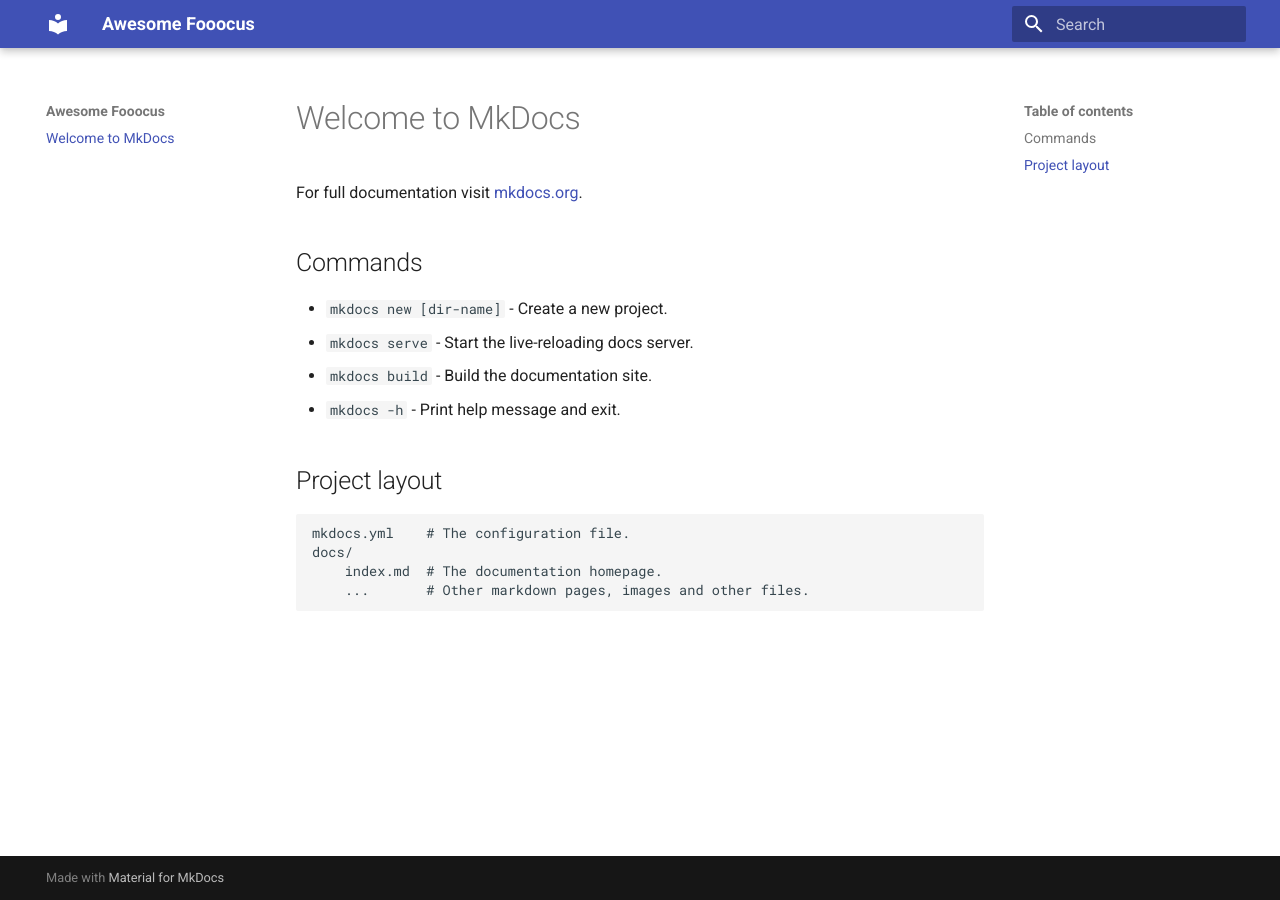
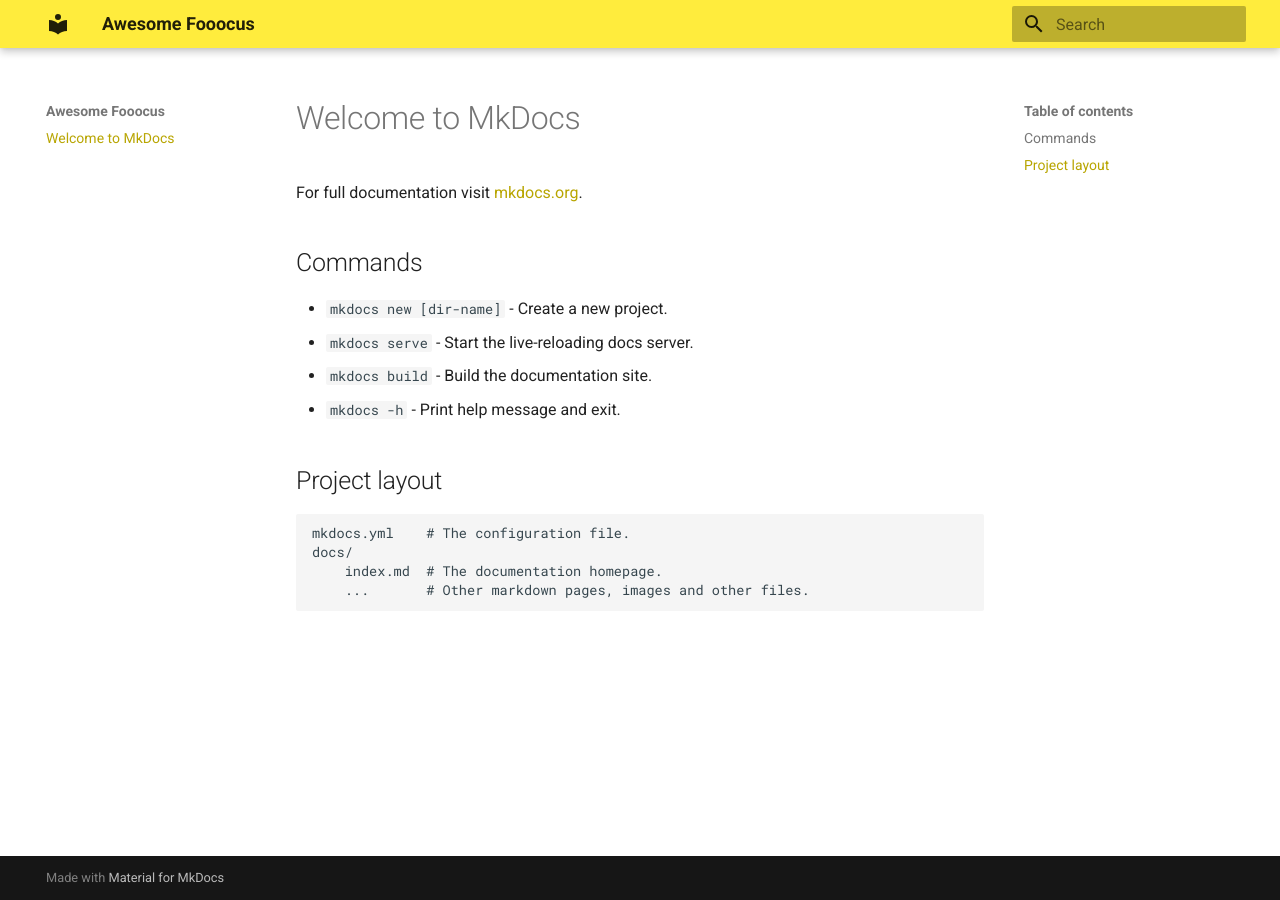
Before and after one commit to rajtilakjee/awesome-fooocus, an MkDocs documentation site: the page built from docs/index.md, in a window 1280 px wide. Built offline with MkDocs 1.6.1 and Material for MkDocs 9.7.7, drawn with Linux system fonts in a browser that asks for light colours.

Commit message:
Update mkdocs.yml

```diff
--- a/mkdocs.yml
+++ b/mkdocs.yml
@@ -1,3 +1,7 @@
 site_name: Awesome Fooocus
+
 theme:
   name: material
+  palette:
+    primary: yellow
+    accent: pink
```
